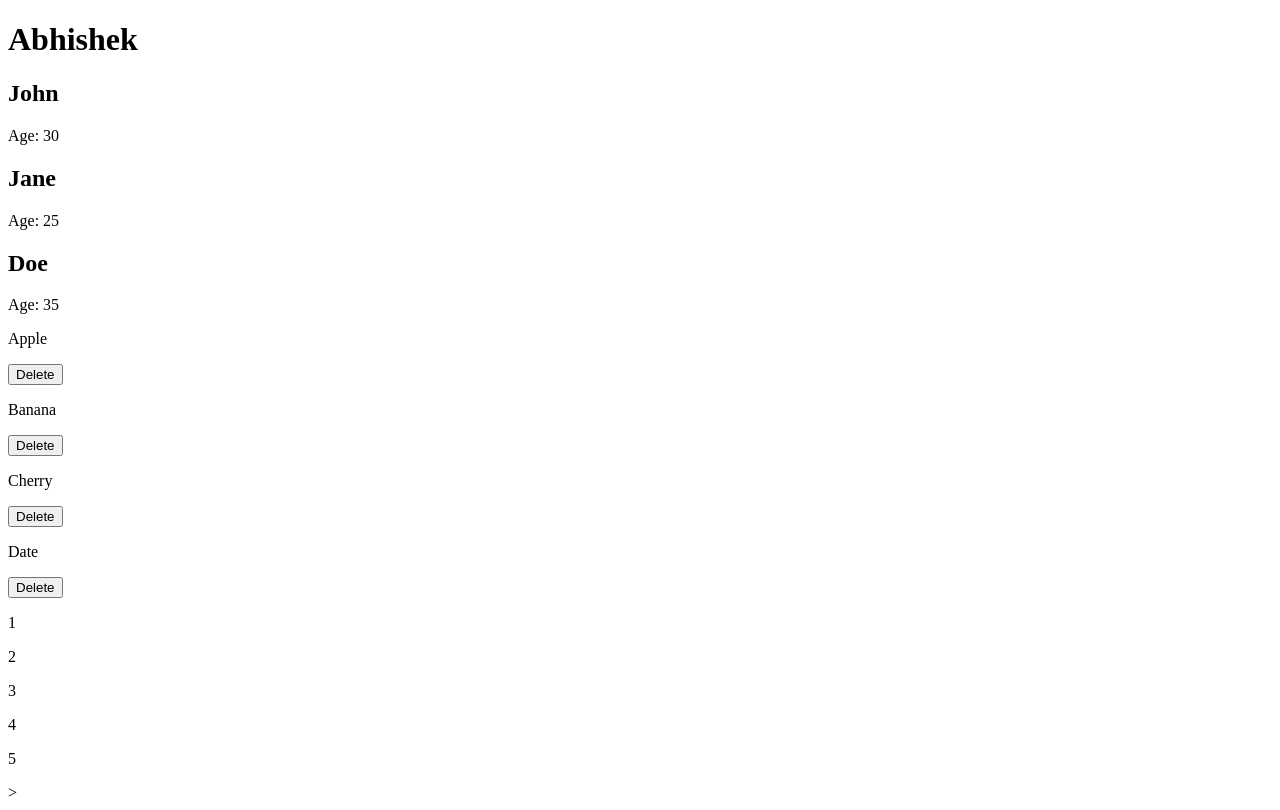
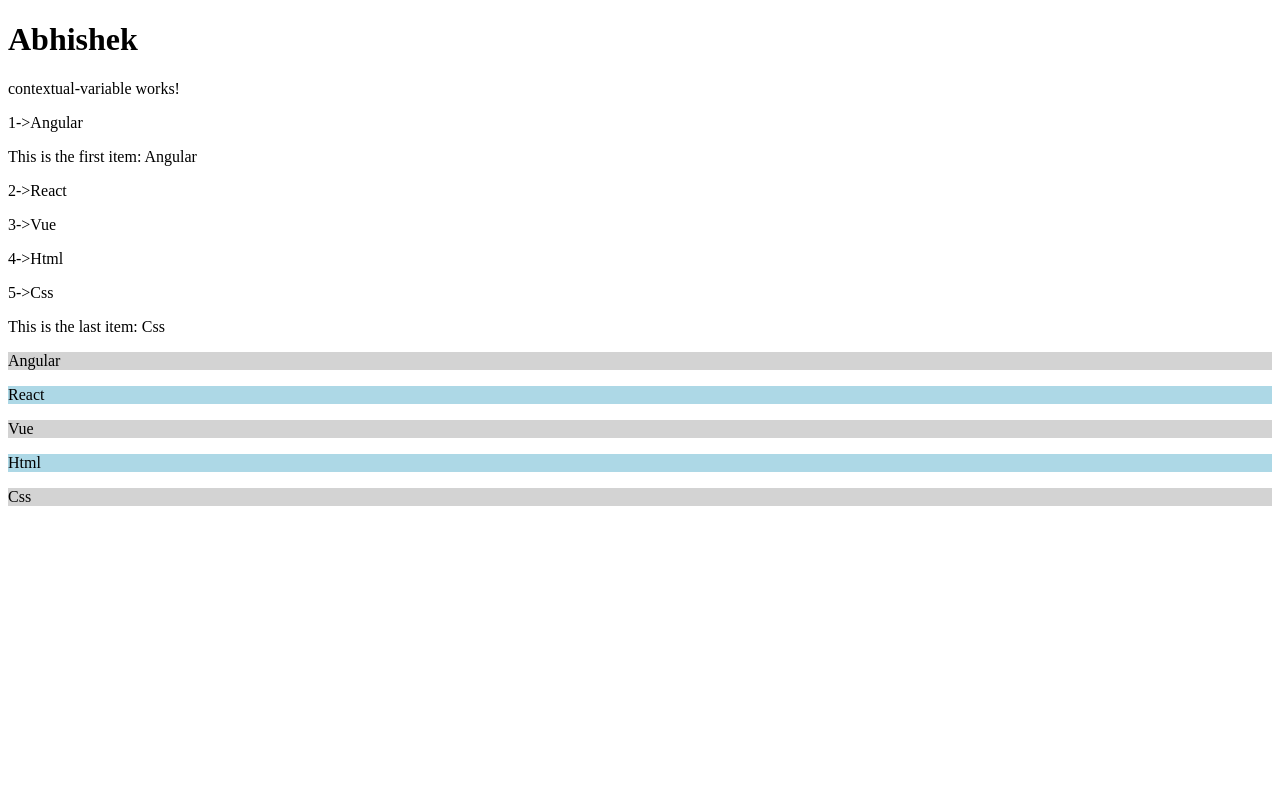
Before and after one commit to abhishek0903200/Angular, an Angular app: page / in a window 1280 px wide. Built offline with nearby package versions, Linux system fonts and the light colour scheme.

Commit message:
contextual variable

```diff
--- a/src/app/app.html
+++ b/src/app/app.html
@@ -1,6 +1,7 @@
 <h1>Abhishek</h1>
 
-<app-for></app-for>>
+<app-contextual-variable></app-contextual-variable>
+<!-- <app-for></app-for>> -->
 <!-- <app-if-else></app-if-else> -->
 <!-- <app-styling-angular></app-styling-angular> -->
 <!-- <app-set-get-value></app-set-get-value> -->
--- a/src/app/app.ts
+++ b/src/app/app.ts
@@ -9,11 +9,13 @@ import { SetGetValue } from './set-get-value/set-get-value';
 import { StylingAngular } from './styling-angular/styling-angular';
 import { IfElse } from './if-else/if-else';
 import { For } from './for/for';
+import { ContextualVariable } from './contextual-variable/contextual-variable';
 
 @Component({
   selector: 'app-root',
   imports: [
-    For
+    ContextualVariable
+    // For
     // IfElse
     // StylingAngular,
     // SetGetValue,
--- a/src/app/contextual-variable/contextual-variable.html
+++ b/src/app/contextual-variable/contextual-variable.html
@@ -1 +1,17 @@
 <p>contextual-variable works!</p>
+@for(item of items; track $index){
+    <!-- let  -->
+  <p>{{$index+1}}->{{item}}</p>
+  <!-- <p>Total count: {{$count}}</p> -->
+
+  @if($first){
+    <p>This is the first item: {{item}}</p>
+  }
+  @if($last){
+    <p>This is the last item: {{item}}</p>
+  }
+}
+
+@for(item of items; track $index){
+  <p [style.background-color]="$even ? 'lightgray' : 'lightblue'">{{item}}</p>
+}
--- a/src/app/contextual-variable/contextual-variable.ts
+++ b/src/app/contextual-variable/contextual-variable.ts
@@ -6,4 +6,6 @@ import { Component } from '@angular/core';
   templateUrl: './contextual-variable.html',
   styleUrl: './contextual-variable.css',
 })
-export class ContextualVariable {}
+export class ContextualVariable {
+  items = ['Angular', 'React', 'Vue','Html','Css'];
+}
```
